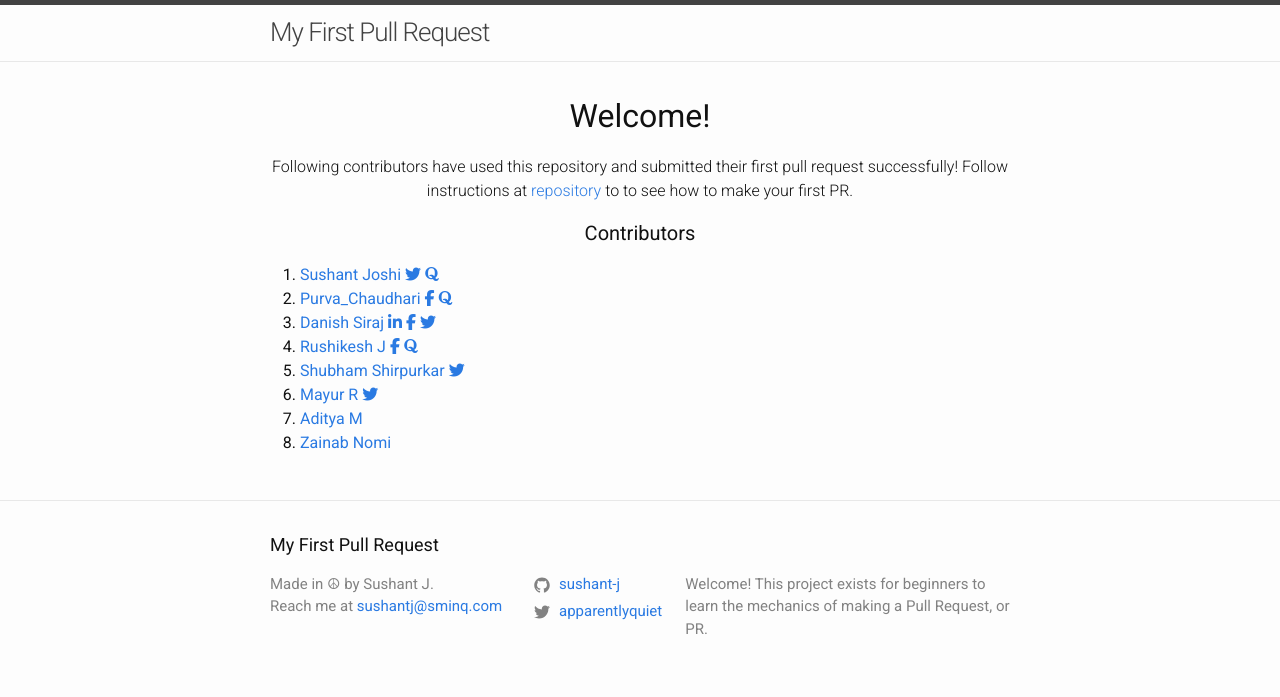
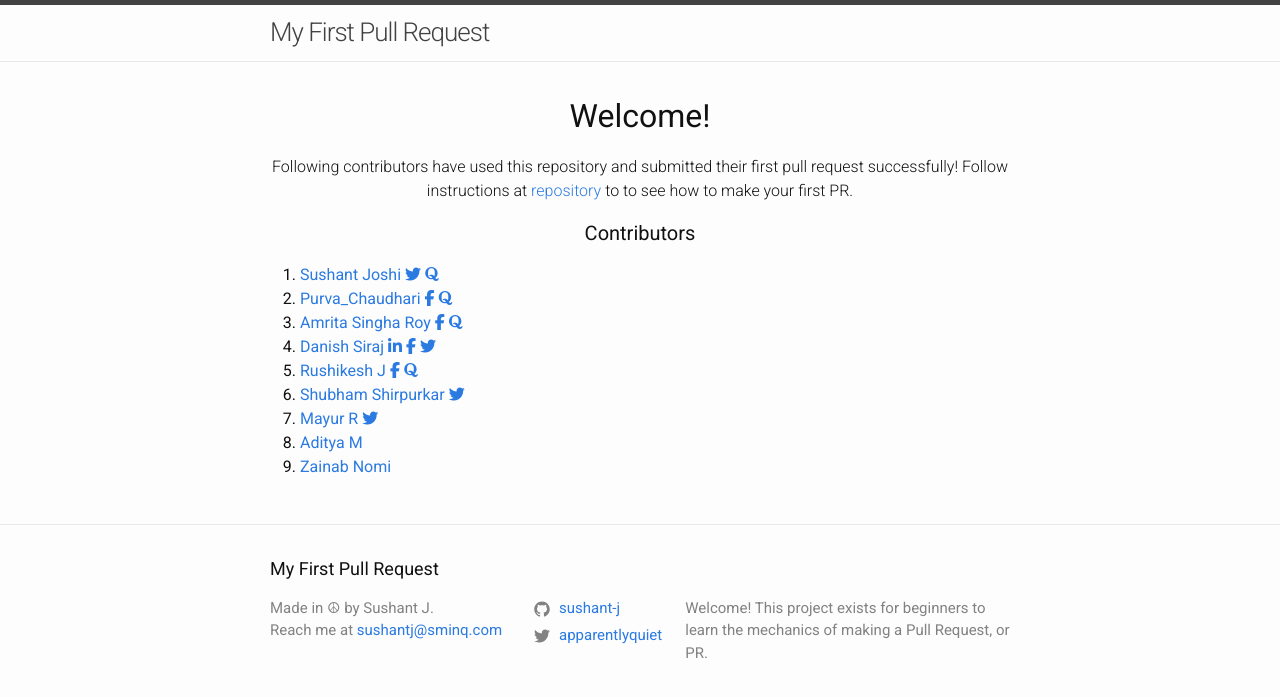
Before and after one commit to sushant-j/my-first-pull-request, a Jekyll site: the page built from index.md, in a window 1280 px wide. Shown: the top 697 px of the page. Built offline with Jekyll 4.4.1, drawn with Linux system fonts in a browser that asks for light colours; nearby versions of some CDN libraries.

Commit message:
add profile link in home.html

```diff
--- a/_layouts/home.html
+++ b/_layouts/home.html
@@ -30,6 +30,17 @@
         <i class="fa fa-facebook"></i>
       </a>
       <a href="https://www.quora.com/profile/Purva-Chaudhari">
+        <i class="fa fa-quora"></i>
+      </a>
+    </li>
+    <li>
+      <a href="https://github.com/Amrito1996/">
+        Amrita Singha Roy
+      </a>
+      <a href="https://www.facebook.com/amrito.singharoy.1">
+        <i class="fa fa-facebook"></i>
+      </a>
+      <a href="https://www.quora.com/profile/Amrito-Singha-Roy">
         <i class="fa fa-quora"></i>
       </a>
     </li>
```
